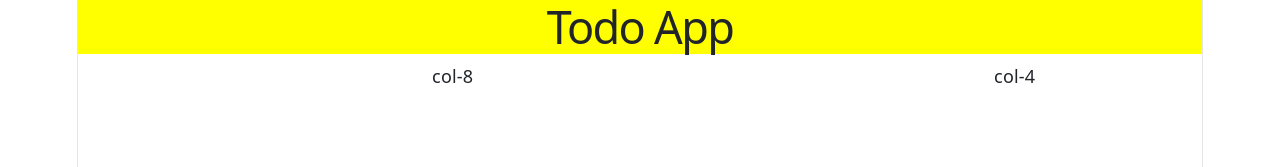
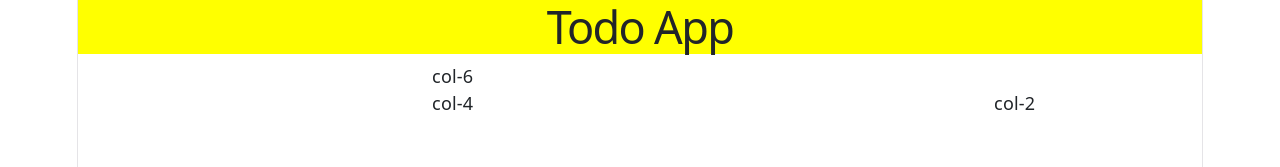
Before and after one commit to kksha7300/Todo-App, a React (Vite) app: page / in a window 1280 px wide. Shown: the top 167 px of the page. Built offline with nearby package versions, Linux system fonts and the light colour scheme.

Commit message:
update layout

```diff
--- a/src/App.jsx
+++ b/src/App.jsx
@@ -12,8 +12,9 @@ function App() {
       <h1 style={{'background':'yellow'}}>Todo App </h1>
       <div class="container text-center">
   <div class="row">
-    <div class="col-8">col-8</div>
-    <div class="col-4">col-4</div>
+    <div class="col-8">col-6</div>
+    <div class="col-8">col-4</div>
+    <div class="col-4">col-2</div>
   </div>
 </div>
     </center>
```
